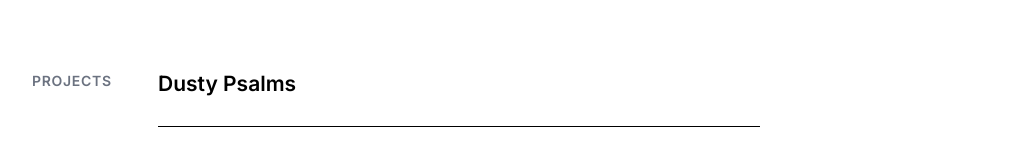
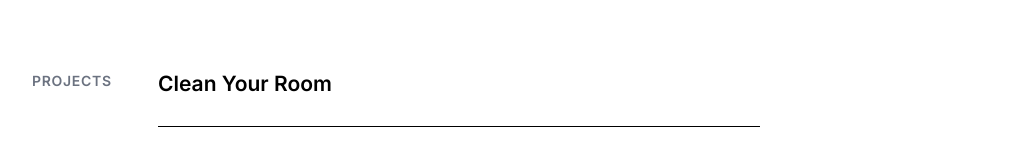
Before and after one commit to Nom-Chief/mywebsite, a Next.js app: page / in a window 1280 px wide. Shown: the part 641-799 px from the top of the page, without its empty margins (244-1267 px from the left). Built offline with nearby package versions, Linux system fonts and the light colour scheme.

Commit message:
Update app build and server manifests; adjust page paths, encryption keys, and webpack hash values for improved performance and caching

```diff
--- a/app/page.tsx
+++ b/app/page.tsx
@@ -7,6 +7,10 @@ import { FaXTwitter } from 'react-icons/fa6';
 // ─── Human content ────────────────────────────────────────────────────────────
 
 const workProjects = [
+  {
+    name: "Clean Your Room",
+    description: "Clean Your Room is an AI-powered iOS app that gives you a personalized, step-by-step plan to tackle the overwhelming task of cleaning your room. Instead of staring at the mess not knowing where to start, the app uses AI to break it down into simple, manageable steps based on what you're actually dealing with. Set customizable goals, work through them one task at a time, and make real progress without the paralysis."
+  },
   {
     name: "Dusty Psalms",
     description: "It's time to dust off our Psalms and dedicate a few minutes a day to prayer. After going through all the currently available Psalm apps on the App Store nothing was a simple straight forward Psalm app with all the features I wanted. Focus on 1 Psalms a day. Ability to easily save and share passages. Multi Language Support. Track your trends and build healthy habits. That's why I built Dusty Psalms. Hope you enjoy!"
@@ -48,6 +52,11 @@ const socialLinks = [
 // ─── Gen Z content ────────────────────────────────────────────────────────────
 
 const genZWorkProjects = [
+  {
+    name: "Clean Your Room 🧹✨🛏️",
+    url: "https://apps.apple.com/us/app/clean-your-room-step-by-step/id6756962683",
+    description: "okay so 😭 we have ALL been there — staring at the MESS not knowing where to even START 💀🫠 this app is AI-powered 🤖✨ and gives u a PERSONALIZED step by step cleaning plan based on YOUR specific disaster zone 🏠💥 set customizable goals 🎯✨, knock them out one by one 📋💪, and actually make progress without the paralysis 🧠🔥 no more doom scrolling instead of cleaning bestie 📱➡️🧹 we're SO back fr fr 👑💫"
+  },
   {
     name: "Dusty Psalms 🙏✨🕯️",
     url: "/dusty-psalms-privacy",
@@ -161,6 +170,18 @@ function RobotsView() {
         {'    '}<Cm c="<!-- ═══ PROJECTS ════════════════════════════════════════════════ -->" />{'\n'}
         {'    '}<T c="<section" /> <A c="id" />=<V c={'"projects"'} /><T c=">" />{'\n'}
         {'      '}<T c="<h2" /><T c=">" />Projects<T c="</h2>" />{'\n'}
+        {'\n'}
+        {'      '}<T c="<article" /> <A c="id" />=<V c={'"clean-your-room"'} /><T c=">" />{'\n'}
+        {'        '}<T c="<h3" /><T c=">" />Clean Your Room<T c="</h3>" />{'\n'}
+        {'        '}<T c="<p" /> <A c="data-category" />=<V c={'"productivity"'} /> <A c="data-platform" />=<V c={'"ios"'} /> <A c="data-ai" />=<V c={'"true"'} /> <A c="data-url" />=<V c={'"https://apps.apple.com/us/app/clean-your-room-step-by-step/id6756962683"'} /><T c=">" />{'\n'}
+        {'          Clean Your Room is an AI-powered iOS app that gives you a personalized,'}{'\n'}
+        {'          step-by-step plan to tackle the overwhelming task of cleaning your room.'}{'\n'}
+        {'          Instead of staring at the mess not knowing where to start, the app uses'}{'\n'}
+        {'          AI to break it down into simple, manageable steps based on what you\'re'}{'\n'}
+        {'          actually dealing with. Set customizable goals, work through them one task'}{'\n'}
+        {'          at a time, and make real progress without the paralysis.'}{'\n'}
+        {'        '}<T c="</p>" />{'\n'}
+        {'      '}<T c="</article>" />{'\n'}
         {'\n'}
         {'      '}<T c="<article" /> <A c="id" />=<V c={'"dusty-psalms"'} /><T c=">" />{'\n'}
         {'        '}<T c="<h3" /><T c=">" />Dusty Psalms<T c="</h3>" />{'\n'}
@@ -536,6 +557,11 @@ export default function Home() {
                               <a href="/dusty-psalms-privacy" className="text-[#E79600] hover:underline transition-colors duration-200">Dusty Psalms</a>{" "}
                               {project.description.substring(13)}
                             </>
+                          ) : project.name === "Clean Your Room" ? (
+                            <>
+                              <a href="https://apps.apple.com/us/app/clean-your-room-step-by-step/id6756962683" target="_blank" rel="noopener noreferrer" className="text-[#E79600] hover:underline transition-colors duration-200">Clean Your Room</a>
+                              {project.description.substring(15)}
+                            </>
                           ) : (
                             project.description
                           )}
```
Also changed, not shown: 1 other file (tests, documents, lock files or other folders).
